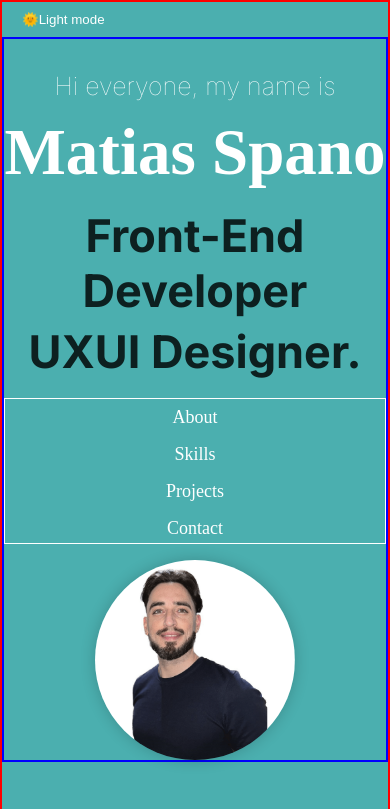
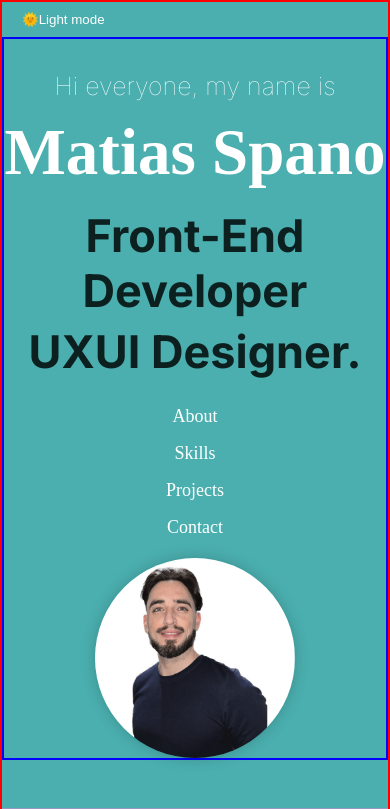
Before and after one commit to mspano91/portfolio, a React (Vite) app: page / in a window 390 px wide. Shown: the top 809 px of the page. Built offline with nearby package versions, Linux system fonts and the light colour scheme; a web font is replaced by a local one.

Commit message:
responsive section ok

```diff
--- a/src/Tittle/tittle.module.css
+++ b/src/Tittle/tittle.module.css
@@ -39,19 +39,19 @@
 
 .containerBtns{
     display: flex;
-    border: 1px solid white;
+    /* border: 1px solid white; */
     width: 100%;
     height: 50px;
 }
 
 .box{
-        border: 1px solid white;
+        /* border: 1px solid white; */
         padding-inline: 1rem;
         cursor: pointer;
         align-self: center;
         font-family: 'Gravitas One', serif;
         font-size: 18px;
-        transition: transform 0.3s ease;
+        transition: transform 1.8s ease;
 }
 
 .box:hover{
@@ -89,10 +89,12 @@ padding-block: 1rem;
         .containerBtns {
             display: block;
             padding-bottom: 9rem;
+            width: 100%;
 
         }
 
-        .box{border: none;
+        .box{
+            border: none;
         padding-block: .5rem;}
 }
 
--- a/src/app.module.css
+++ b/src/app.module.css
@@ -68,6 +68,8 @@ h1 {
       align-items: center;
       gap: 1rem;
         padding-top: 1rem;
+          margin-bottom: 3rem;
   }
 
+
 }
```
